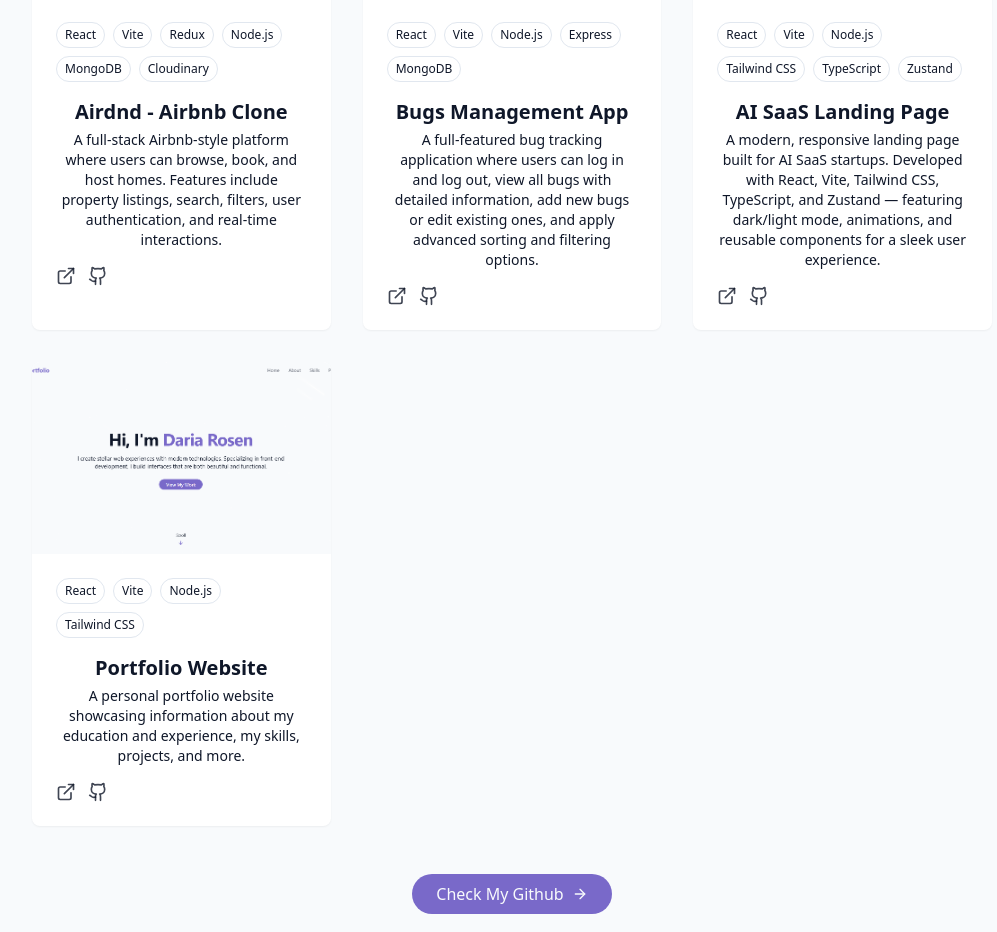
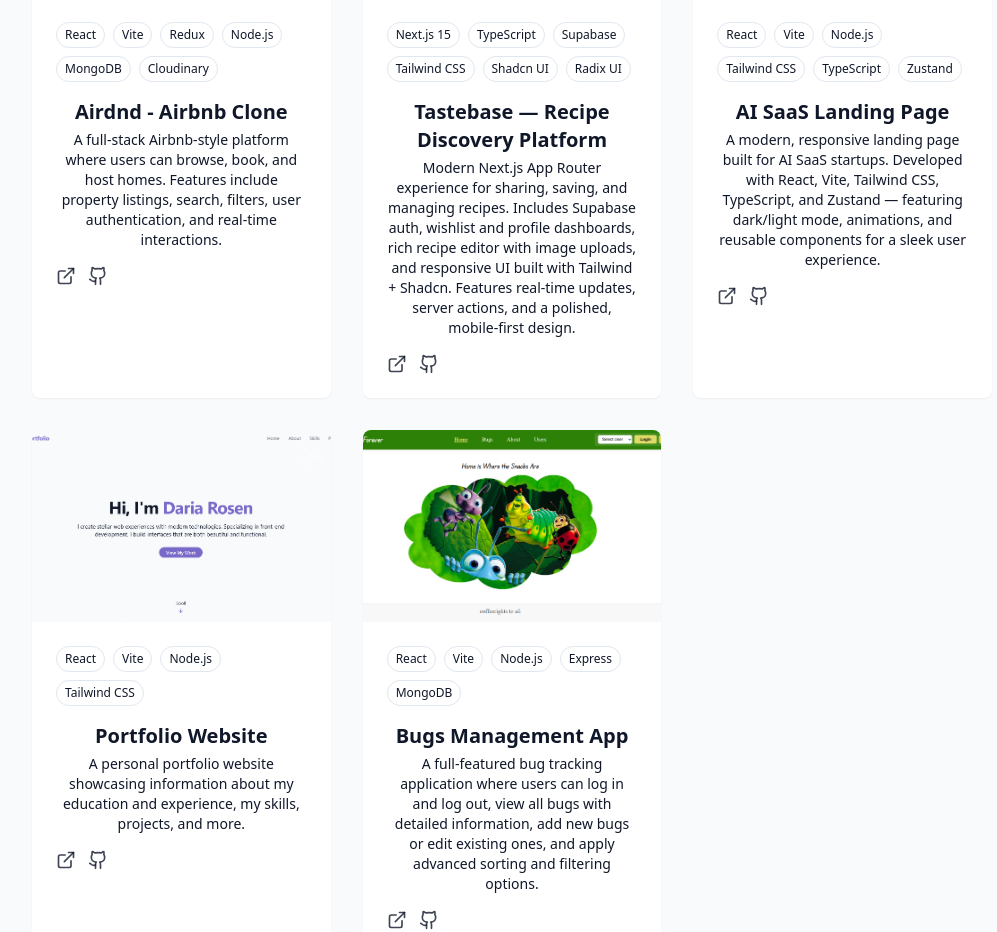
Before and after one commit to DariaRosen/Portfolio, a React (Vite) app: page / in a window 1280 px wide. Shown: the part 3676-4608 px from the top of the page, without its empty margins (128-1125 px from the left). Built offline with nearby package versions, Linux system fonts and the light colour scheme.

Commit message:
Add Tastebase project

```diff
--- a/src/components/ProjectsSection.jsx
+++ b/src/components/ProjectsSection.jsx
@@ -13,13 +13,13 @@ const projects = [
     },
     {
         id: 2,
-        title: "Bugs Management App",
+        title: "Tastebase — Recipe Discovery Platform",
         description:
-            "A full-featured bug tracking application where users can log in and log out, view all bugs with detailed information, add new bugs or edit existing ones, and apply advanced sorting and filtering options.",
-        image: "/projects_imgs/Bugs.jpg",
-        tags: ["React", "Vite", "Node.js", "Express", "MongoDB"],
-        demoUrl: "https://missbugsproj-4.onrender.com/",
-        githubUrl: "https://github.com/DariaRosen/MissBugsProj",
+            "Modern Next.js App Router experience for sharing, saving, and managing recipes. Includes Supabase auth, wishlist and profile dashboards, rich recipe editor with image uploads, and responsive UI built with Tailwind + Shadcn. Features real-time updates, server actions, and a polished, mobile-first design.",
+        image: "/projects_imgs/Tastebase.jpg",
+        tags: ["Next.js 15", "TypeScript", "Supabase", "Tailwind CSS", "Shadcn UI", "Radix UI"],
+        demoUrl: "https://tastebase.vercel.app",
+        githubUrl: "https://github.com/DariaRosen/Tastebase",
     },
     {
         id: 3,
@@ -27,7 +27,7 @@ const projects = [
         description:
             "A modern, responsive landing page built for AI SaaS startups. Developed with React, Vite, Tailwind CSS, TypeScript, and Zustand — featuring dark/light mode, animations, and reusable components for a sleek user experience.",
         image: "/projects_imgs/LandingPage.PNG",
-        tags: ["React", "Vite","Node.js", "Tailwind CSS", "TypeScript", "Zustand"],
+        tags: ["React", "Vite", "Node.js", "Tailwind CSS", "TypeScript", "Zustand"],
         demoUrl: "https://landing-page-ashen-pi.vercel.app/",
         githubUrl: "https://github.com/DariaRosen/Landing-Page",
     },
@@ -40,6 +40,16 @@ const projects = [
         tags: ["React", "Vite", "Node.js", "Tailwind CSS"],
         demoUrl: "https://portfolio-weld-chi-99.vercel.app/",
         githubUrl: "https://github.com/DariaRosen/Portfolio.git",
+    },
+    {
+        id: 5,
+        title: "Bugs Management App",
+        description:
+            "A full-featured bug tracking application where users can log in and log out, view all bugs with detailed information, add new bugs or edit existing ones, and apply advanced sorting and filtering options.",
+        image: "/projects_imgs/Bugs.jpg",
+        tags: ["React", "Vite", "Node.js", "Express", "MongoDB"],
+        demoUrl: "https://missbugsproj-4.onrender.com/",
+        githubUrl: "https://github.com/DariaRosen/MissBugsProj",
     },
 ];
 
```
Also changed, not shown: public/projects_imgs/Tastebase.PNG (added).
